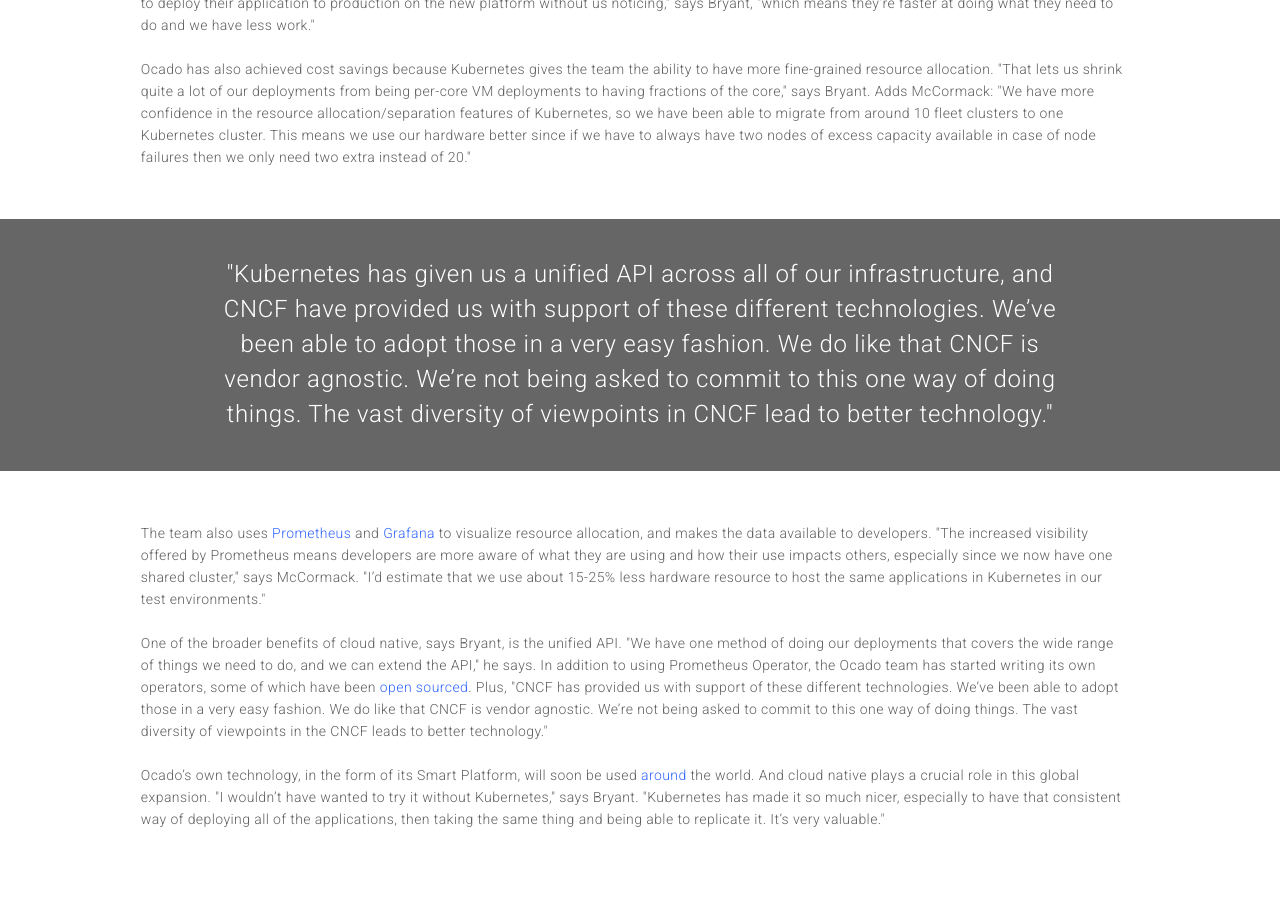
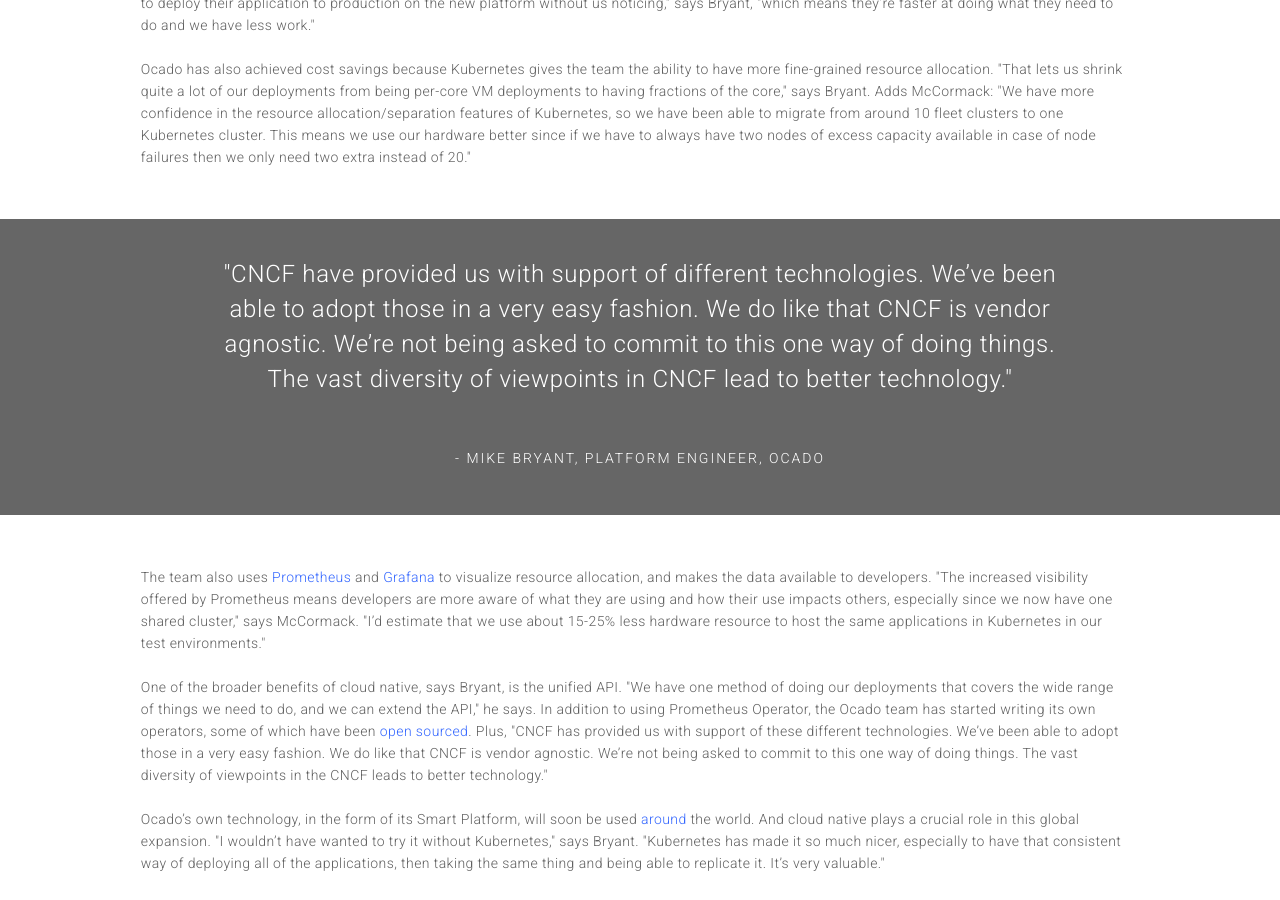
Before and after one commit to alexcontini/alexcontini.github.io, a Jekyll site: the page built from ocado/ocado.html, in a window 1280 px wide and 900 px high, scrolled down 3238 px. Built offline with Jekyll 4.4.1, drawn with Linux system fonts in a browser that asks for light colours.

Commit message:
Update ocado.html

```diff
--- a/ocado/ocado.html
+++ b/ocado/ocado.html
@@ -35,7 +35,7 @@
     <h2>Challenge</h2>
         The world’s largest online-only grocery retailer, <a href="http://www.ocadogroup.com/">Ocado</a> developed the Ocado Smart Platform to manage its own operations, from websites to warehouses, and is now licensing the technology to other retailers such as <a href="http://fortune.com/2018/05/17/ocado-kroger-warehouse-automation-amazon-walmart/">Kroger</a>. To set up the first warehouses for the platform, Ocado shifted from virtual machines and <a href="https://puppet.com/">Puppet</a> infrastructure to <a href="https://www.docker.com/">Docker</a> containers, using CoreOS’s <a href="https://github.com/coreos/fleet">fleet</a> scheduler to provision all the services on its <a href="https://www.openstack.org/">OpenStack</a>-based private cloud on bare metal. As the Smart Platform grew and "fleet was going end-of-life," says Platform Engineer Mike Bryant, "we started looking for a more complete platform, with all of these disparate infrastructure services being brought together in one unified API."<br><br>
  <h2>Solution</h2>
-      The team decided to migrate from fleet to <a href="https://www.openstack.org/">Kubernetes</a> on Ocado’s private cloud. The Kubernetes stack currently uses <a href="https://github.com/kubernetes/kubeadm/">kubeadm</a> for bootstrapping, <a href="https://github.com/containernetworking">CNI</a> with <a href="https://www.weave.works/oss/net/">Weave Net</a> for networking, <a href="https://coreos.com/operators/prometheus/docs/latest/user-guides/getting-started.html">Prometheus Operator</a> for monitoring, <a href="https://www.fluentd.org/">Fluentd</a> for logging, and <a href="http://opentracing.io/">OpenTracing</a> for distributed tracing. The first app on Kubernetes, a business-critical service in the warehouses, went into production in the summer of 2017, with a mass migration continuing into 2018. Hundreds of Ocado engineers working on the Smart Platform are now deploying on Kubernetes.
+      The team decided to migrate from fleet to <a href="https://www.kubernetes.io">Kubernetes</a> on Ocado’s private cloud. The Kubernetes stack currently uses <a href="https://github.com/kubernetes/kubeadm/">kubeadm</a> for bootstrapping, <a href="https://github.com/containernetworking">CNI</a> with <a href="https://www.weave.works/oss/net/">Weave Net</a> for networking, <a href="https://coreos.com/operators/prometheus/docs/latest/user-guides/getting-started.html">Prometheus Operator</a> for monitoring, <a href="https://www.fluentd.org/">Fluentd</a> for logging, and <a href="http://opentracing.io/">OpenTracing</a> for distributed tracing. The first app on Kubernetes, a business-critical service in the warehouses, went into production in the summer of 2017, with a mass migration continuing into 2018. Hundreds of Ocado engineers working on the Smart Platform are now deploying on Kubernetes.
 
       </div>
 
@@ -93,8 +93,7 @@
 
 <div class="banner5">
   <div class="banner5text">
-    "Kubernetes has given us a unified API across all of our infrastructure, and CNCF have provided us with support of these different technologies. We’ve been able to adopt those in a very easy fashion. We do like that CNCF is vendor agnostic. We’re not being asked to commit to this one way of doing things. The vast diversity of viewpoints in CNCF lead to better technology."
-
+    "CNCF have provided us with support of different technologies. We’ve been able to adopt those in a very easy fashion. We do like that CNCF is vendor agnostic. We’re not being asked to commit to this one way of doing things. The vast diversity of viewpoints in CNCF lead to better technology." <span style="font-size:14px;letter-spacing:2px;text-transform:uppercase;margin-top:5% !important;"><br><br>- Mike Bryant, Platform Engineer, Ocado</span>
 
   </div>
 </div>
```
